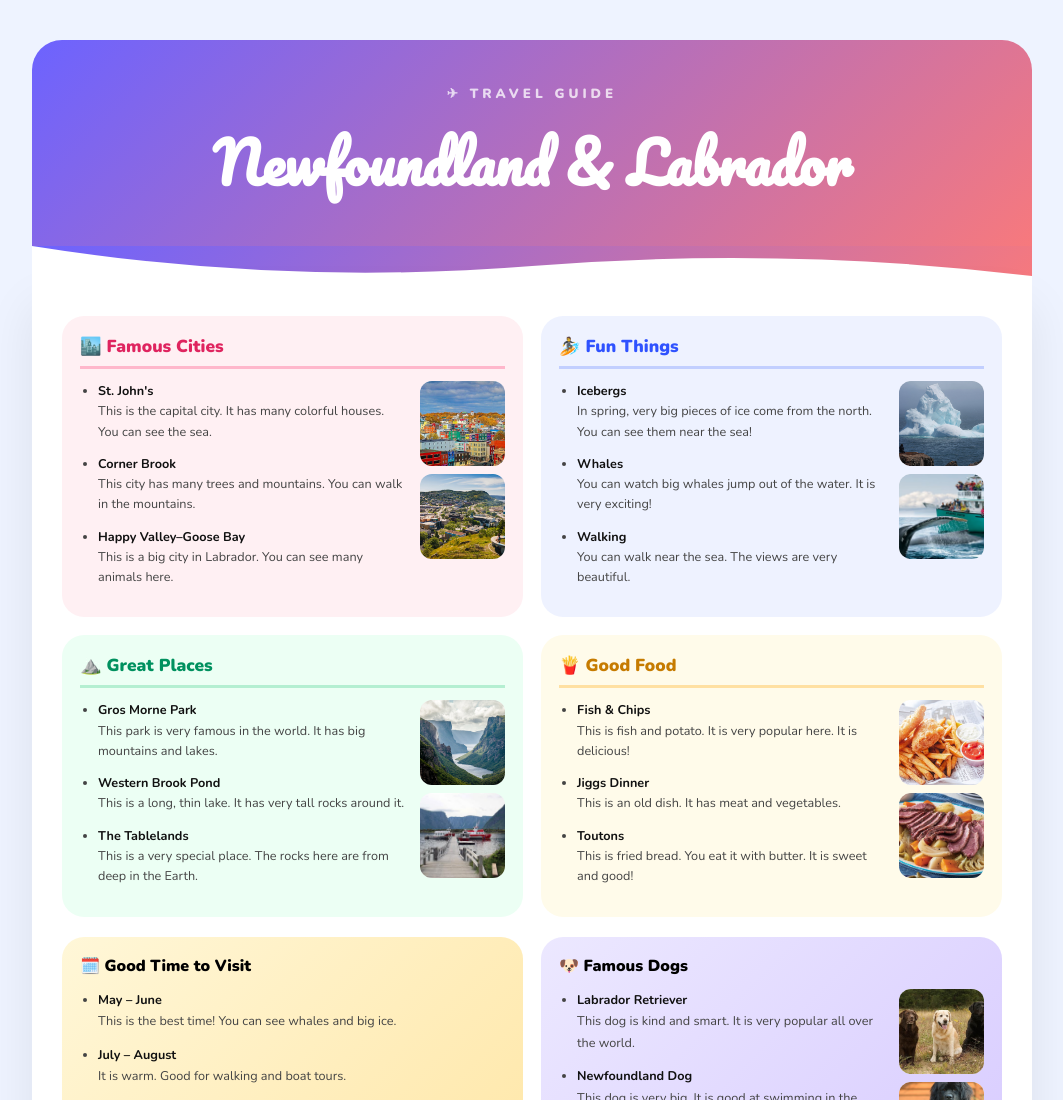
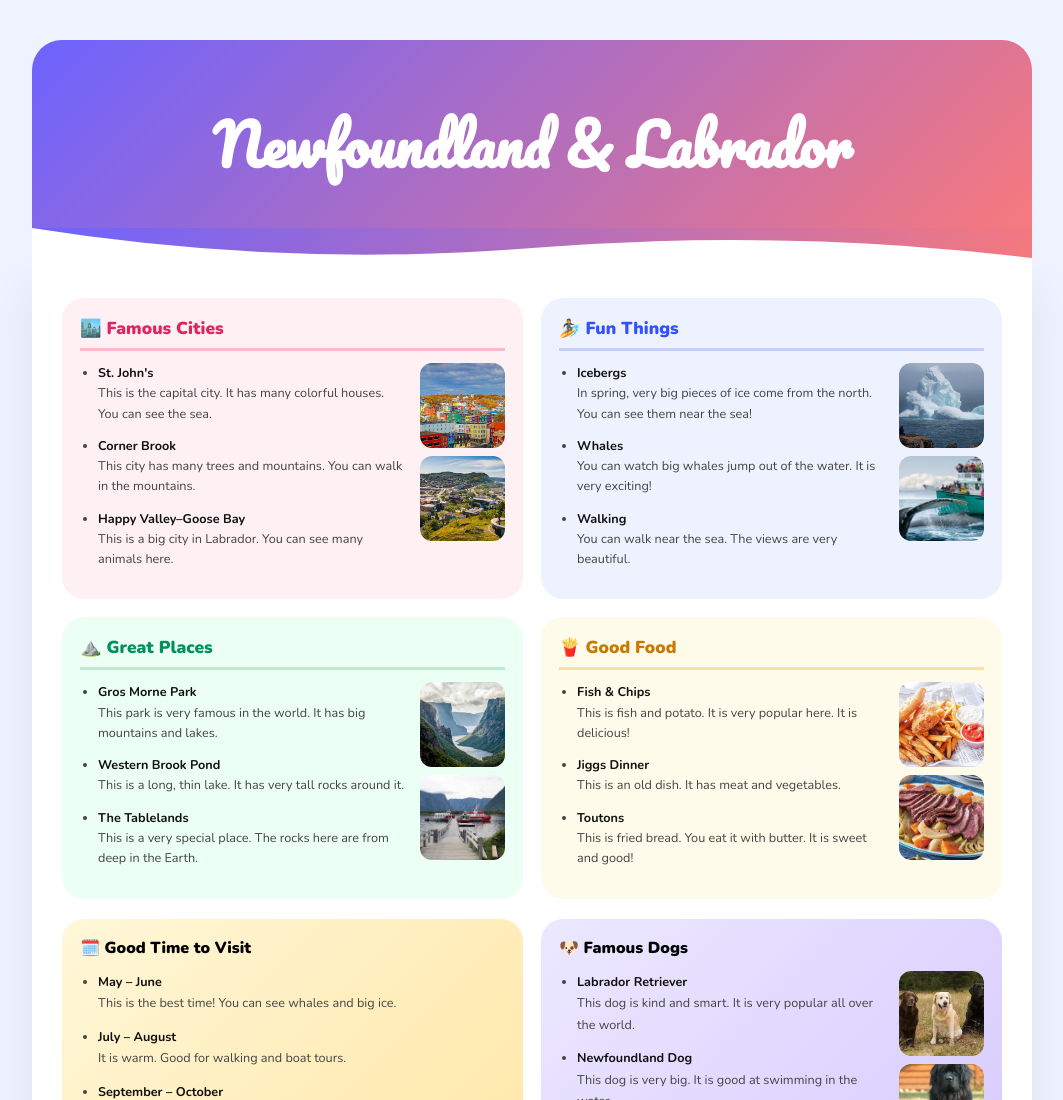
Before and after one commit to konnosora-web/-, a plain HTML site: page index.html in a window 1280 px wide. Shown: the top 1100 px of the page, without its empty margins (108-1171 px from the left). Drawn offline with nearby package versions, Linux system fonts and the light colour scheme.

Commit message:
Update index.html

```diff
--- a/index.html
+++ b/index.html
@@ -184,7 +184,7 @@ body{
 <div class="poster">
 
   <div class="header">
-    <div class="header-eyebrow">✈ Travel Guide</div>
+    <div class="header-eyebrow"></div>
     <h1>Newfoundland & Labrador</h1>
   </div>
 
```
